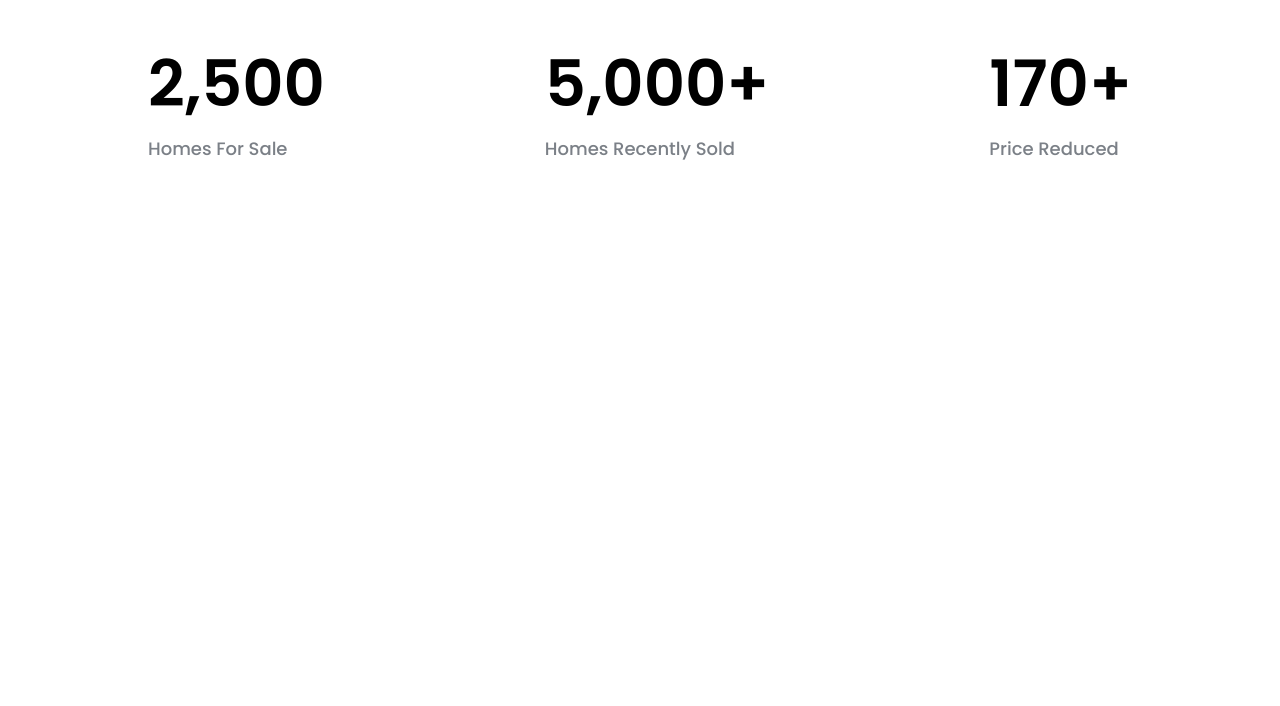
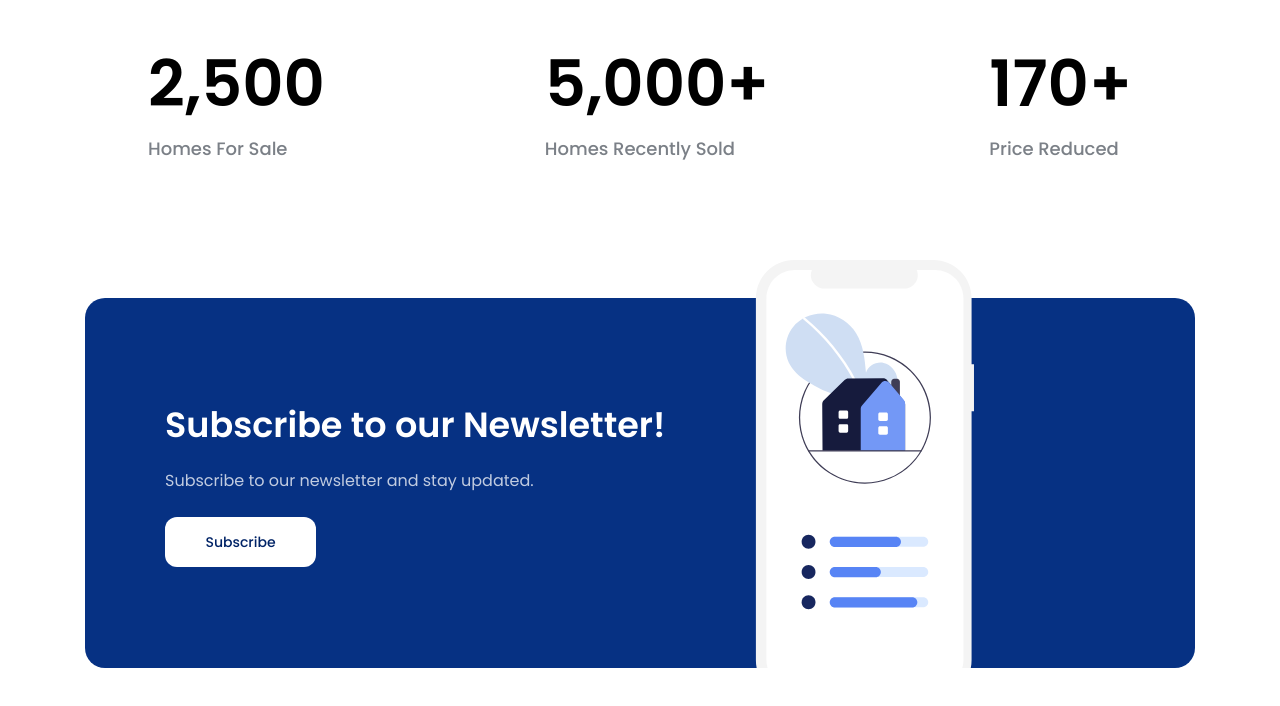
Before and after one commit to Nhi07/F8-project1, a plain HTML site: page index.html in a window 1280 px wide. Shown: the part 3177-3883 px from the top of the page. Drawn offline with Linux system fonts and the light colour scheme.

Commit message:
subcription

```diff
--- a/assets/css/style.css
+++ b/assets/css/style.css
@@ -507,3 +507,51 @@ a {
     font-size: 1.8rem;
     color: #7b8087;
 }
+
+/* Subscription */
+.subscription {
+    margin-top: 90px;
+}
+
+.subscription .body {
+    position: relative;
+    display: flex;
+    align-items: center;
+    height: 370px;
+    background: #063183;
+    border-radius: 20px;
+}
+
+.subscription .info {
+    width: 671px;
+    padding: 0 80px;
+}
+
+.subscription .sub-title {
+    font-weight: 600;
+    font-size: 3.5rem;
+    line-height: 1.5;
+    color: #ffffff;
+}
+
+.subscription .desc {
+    margin-top: 15px;
+    font-weight: 400;
+    font-size: 1.6rem;
+    line-height: 1.88;
+    color: #ffffff;
+    opacity: 0.75;
+}
+
+.subscription .btn {
+    margin-top: 20px;
+    min-width: 151px;
+    background: #fff;
+    color: #002366;
+}
+
+.subscription .image {
+    position: absolute;
+    bottom: 0;
+    right: 221px;
+}
--- a/index.html
+++ b/index.html
@@ -450,6 +450,28 @@
                     </div>
                 </div>
             </div>
+
+            <!-- Subscription -->
+            <div class="subscription">
+                <div class="content">
+                    <div class="body">
+                        <div class="info">
+                            <h2 class="sub-title line-clamp">
+                                Subscribe to our Newsletter!
+                            </h2>
+                            <p class="desc line-clamp" style="--line-clamp: 3">
+                                Subscribe to our newsletter and stay updated.
+                            </p>
+                            <a href="#!" class="btn">Subscribe</a>
+                        </div>
+                        <img
+                            src="./assets/img/newletter.svg"
+                            alt="Subscribe to our Newsletter!"
+                            class="image"
+                        />
+                    </div>
+                </div>
+            </div>
         </main>
     </body>
 </html>
```
Also changed, not shown: assets/img/newletter.svg (added).
